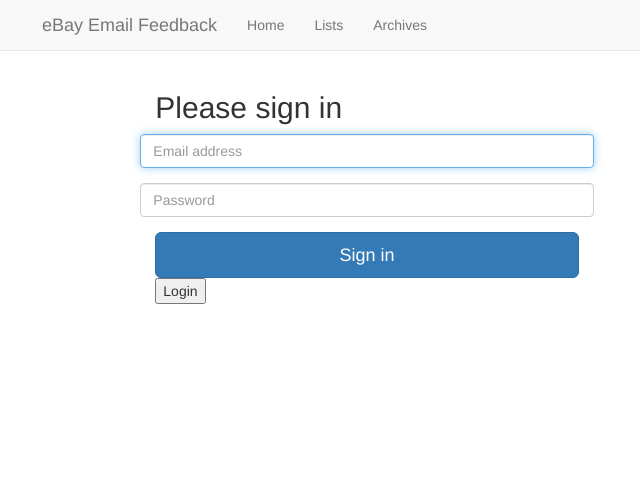
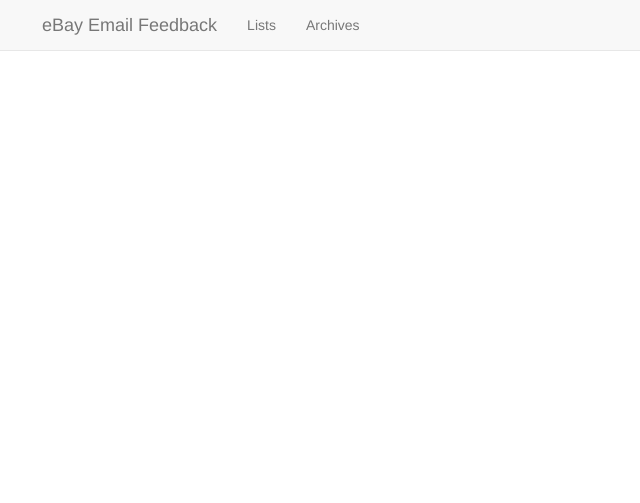
Before and after one commit to IngenuityDesign/EmailNotifications, a CakePHP app: the page made by app/View/Pages/home.ctp in a window 1280 px wide. Shown: the top 503 px of the page, without its empty margins (273-913 px from the left). Run offline with PHP 8.4 and a stand-in for CakePHP, Linux system fonts and the light colour scheme; the template is opened without the code that fills it, so the values that code supplies are empty; some libraries are stand-ins or nearby versions.

Commit message:
Updated routes

```diff
--- a/app/Config/routes.php
+++ b/app/Config/routes.php
@@ -24,7 +24,7 @@
  * its action called 'display', and we pass a param to select the view file
  * to use (in this case, /app/View/Pages/home.ctp)...
  */
-	Router::connect('/', array('controller' => 'pages', 'action' => 'display', 'home'));
+	Router::connect('/', array('controller' => 'campaigns', 'action' => 'listAction'));
 /**
  * ...and connect the rest of 'Pages' controller's URLs.
  */
--- a/app/View/Layouts/default.ctp
+++ b/app/View/Layouts/default.ctp
@@ -51,7 +51,6 @@
 			</div>
 			<div id="navbar" class="navbar-collapse collapse">
 				<ul class="nav navbar-nav">
-					<li><a href="/">Home</a></li>
 					<li><?php
 						echo $this->Html->link(
 							'Lists',
--- a/app/View/Pages/home.ctp
+++ b/app/View/Pages/home.ctp
@@ -6,29 +6,3 @@
  */
 
 ?>
-
-<div class="row">
-
-	<div class="col-md-offset-2 col-md-8">
-
-		<?php echo $this->Form->create('User', array('class' => 'form-horizontal')); ?>
-			<h2 class="form-signin-heading">Please sign in</h2>
-
-			<div class="form-group">
-				<label for="inputEmail" class="sr-only">Email address</label>
-				<input type="email" id="inputEmail" class="form-control" placeholder="Email address" required="" autofocus="">
-			</div>
-
-			<div class="form-group">
-
-				<label for="inputPassword" class="sr-only">Password</label>
-				<input type="password" id="inputPassword" class="form-control" placeholder="Password" required="">
-
-			</div>
-
-			<button class="btn btn-lg btn-primary btn-block" type="submit">Sign in</button>
-		<?php echo $this->Form->end(__('Login')); ?>
-
-	</div>
-
-</div>
```
